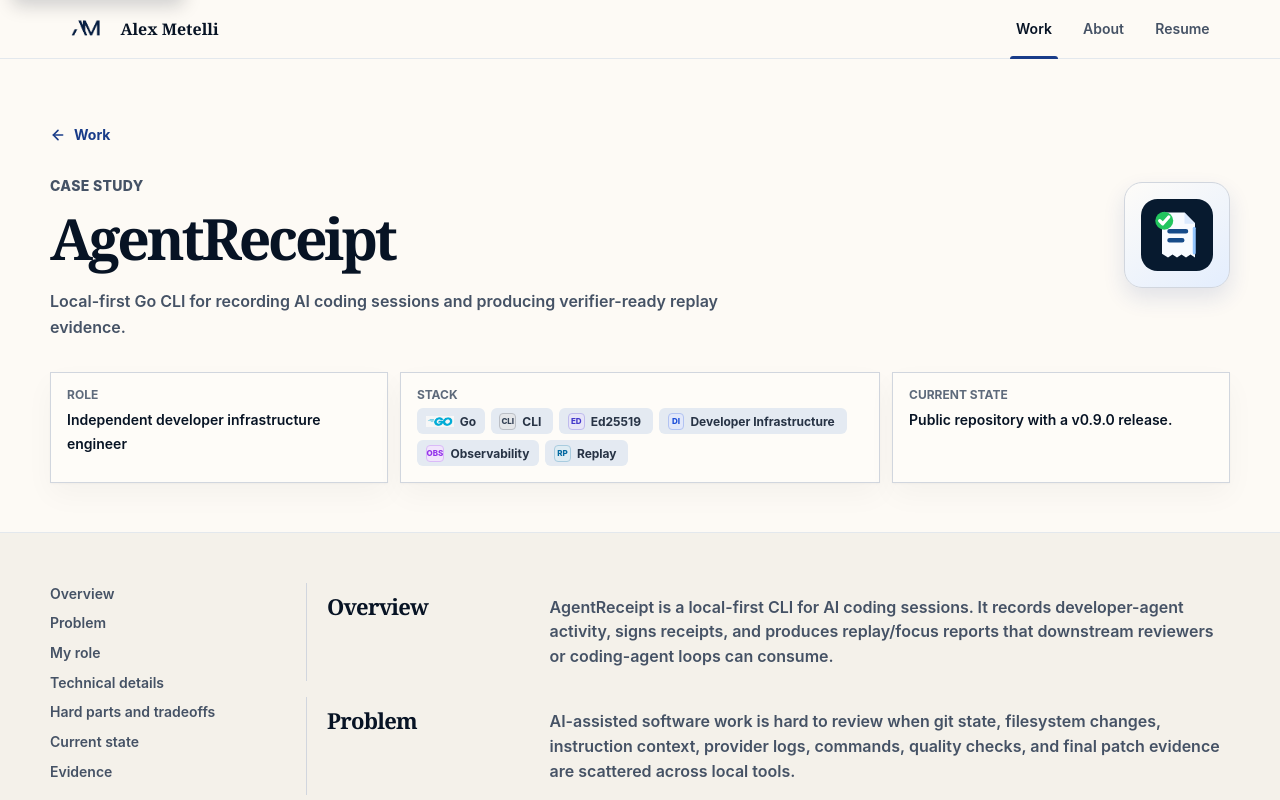
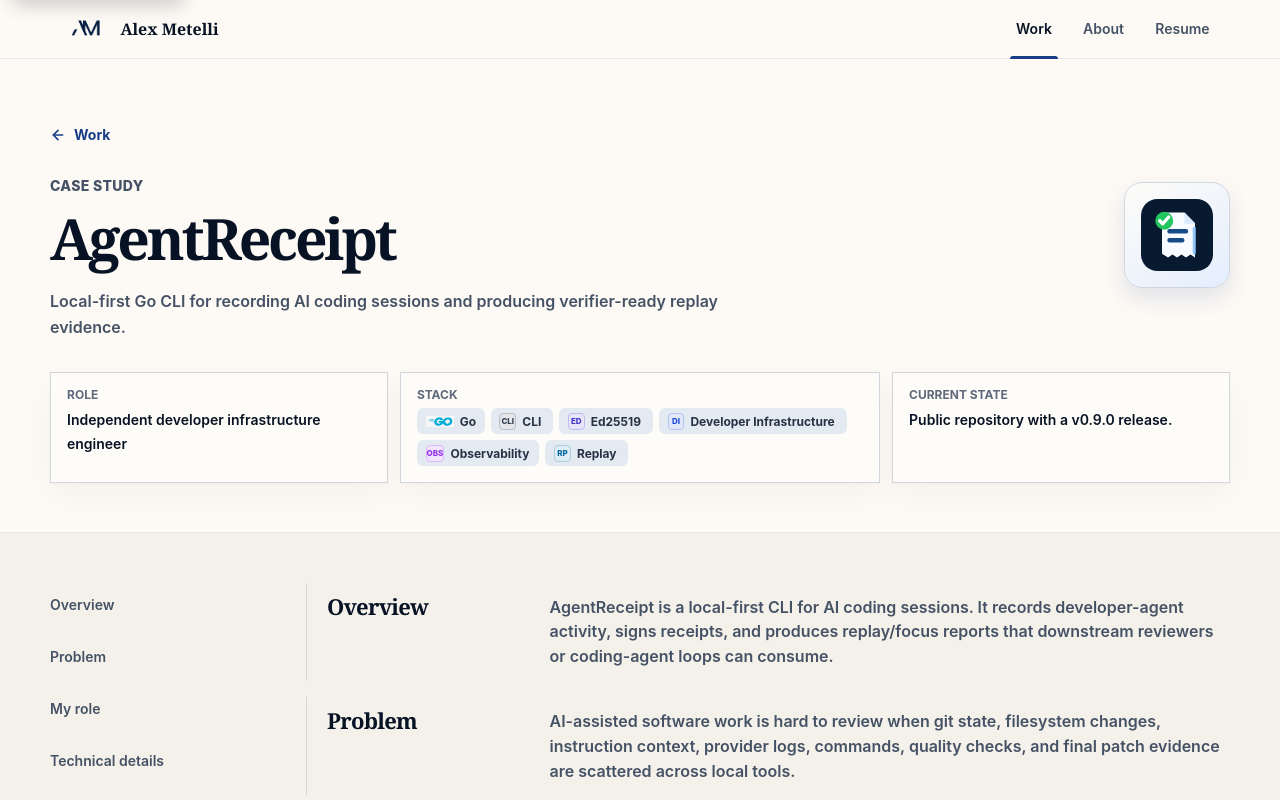
Before and after one commit to ametel01/personal-webpage, a Next.js app: page /work/agentreceipt in a window 1280 px wide. Shown: the top 800 px of the page. Built offline with nearby package versions, Linux system fonts and the light colour scheme; no server answers.

Commit message:
Improve case study navigation targets

```diff
--- a/app/globals.css
+++ b/app/globals.css
@@ -947,6 +947,15 @@ button {
   list-style: none;
 }
 
+.case-study-nav-list a {
+  display: inline-flex;
+  min-height: 44px;
+  align-items: center;
+  margin-inline: -0.5rem;
+  border-radius: 6px;
+  padding-inline: 0.5rem;
+}
+
 .case-study-nav-list a:hover {
   color: var(--color-accent);
 }
@@ -973,6 +982,7 @@ button {
   border-left: 1px solid var(--color-border);
   font-size: var(--text-md);
   padding: 0.75rem 0 0.75rem 1.25rem;
+  scroll-margin-top: 5rem;
 }
 
 .case-section .card-title {
@@ -1028,11 +1038,8 @@ button {
   }
 
   .case-study-nav-list a {
-    display: inline-flex;
-    min-height: 44px;
-    align-items: center;
+    margin-inline: 0;
     border: 1px solid var(--color-border);
-    border-radius: 6px;
     background: var(--color-surface-raised);
     padding: 0.42rem 0.62rem;
     white-space: nowrap;
```
Also changed, not shown: 1 other file (tests, documents, lock files or other folders).
